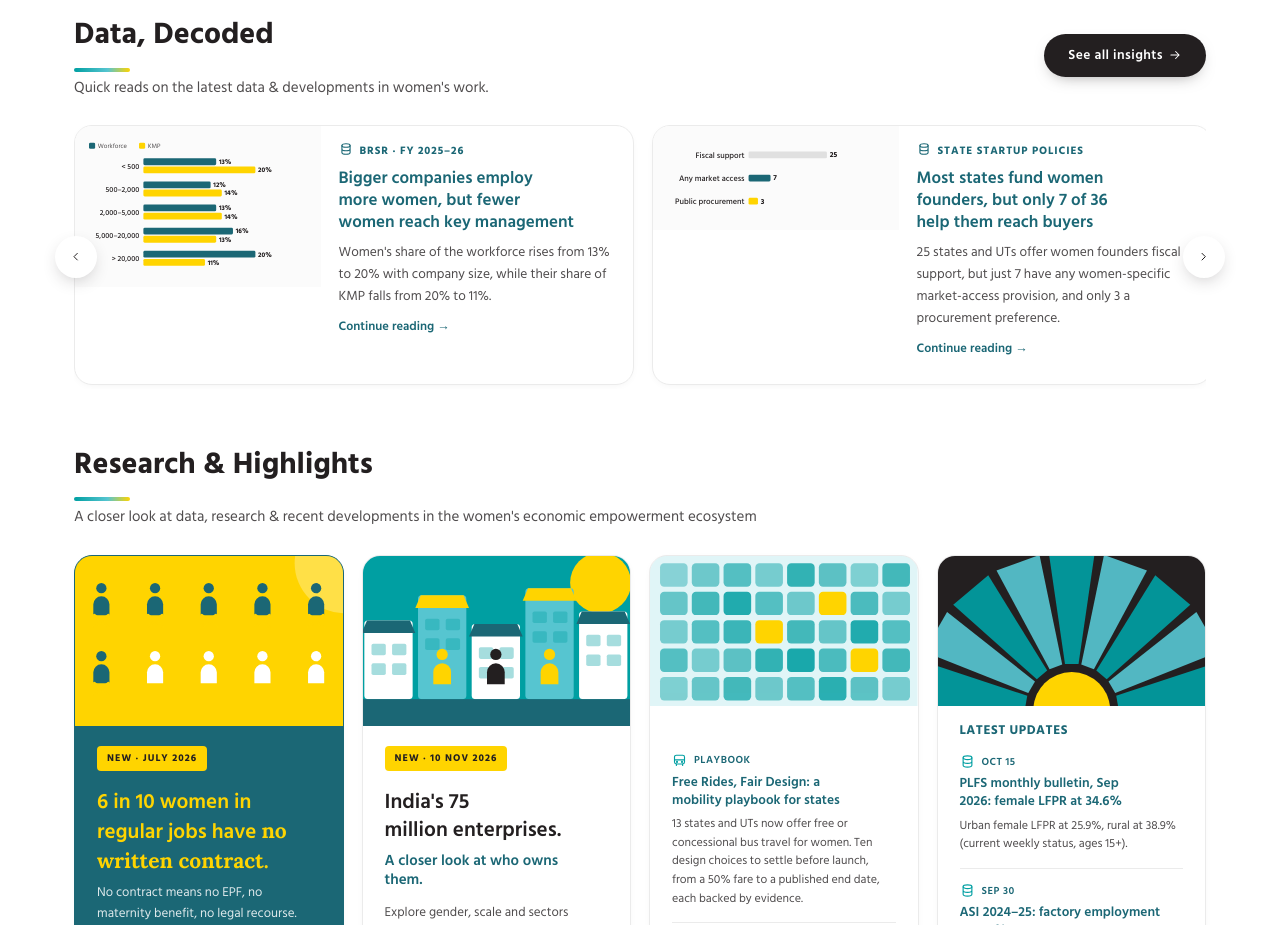
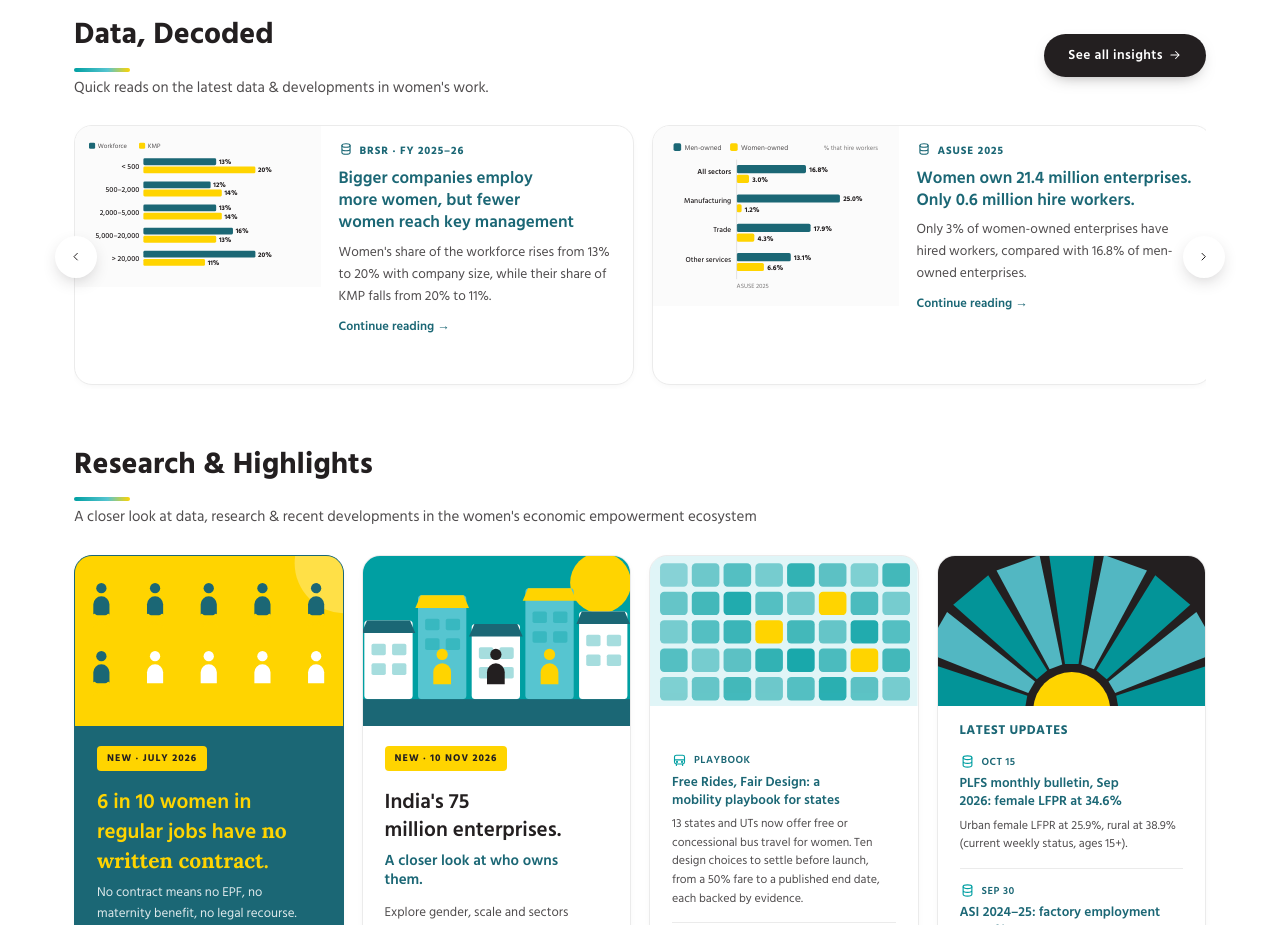
Before and after one commit to TheUdaitiFoundation-DataHub/DataHub, a plain HTML site: page index.html in a window 1280 px wide. Shown: the part 1340-2265 px from the top of the page. Drawn offline with Linux system fonts and the light colour scheme.

Commit message:
Add files via upload

```diff
--- a/index.html
+++ b/index.html
@@ -1671,15 +1671,6 @@ footer.sitefoot .foot-bottom .legal{ align-items:center; }
               <div class="insight-date">BRSR · FY 2025–26</div>
               <h3>Bigger companies employ more women, but fewer women reach key management</h3>
               <p>Women&#x27;s share of the workforce rises from 13% to 20% with company size, while their share of KMP falls from 20% to 11%.</p>
-              <span class="insight-more">Continue reading &rarr;</span>
-            </div>
-          </button>
-          <button class="insight-card" data-modal="insight-market-access">
-            <div class="insight-inset"><svg viewBox="0 0 320 112" style="width:100%;height:100%;display:block" preserveAspectRatio="xMidYMid meet" font-family="Hind Siliguri, sans-serif"><text x="114.0" y="26.0" font-size="12" fill="var(--ink)" text-anchor="end" font-weight="500">Fiscal support</text><rect x="120" y="17.0" width="115.3" height="10" rx="2" fill="var(--khadi-300)"/><text x="239.3" y="25.5" font-size="11" fill="var(--ink)" text-anchor="start" font-weight="700">25</text><text x="114.0" y="60.0" font-size="12" fill="var(--ink)" text-anchor="end" font-weight="500">Any market access</text><rect x="120" y="51.0" width="32.3" height="10" rx="2" fill="var(--indigo-900)"/><text x="156.3" y="59.5" font-size="11" fill="var(--ink)" text-anchor="start" font-weight="700">7</text><text x="114.0" y="94.0" font-size="12" fill="var(--ink)" text-anchor="end" font-weight="500">Public procurement</text><rect x="120" y="85.0" width="13.8" height="10" rx="2" fill="var(--turmeric-500)"/><text x="137.8" y="93.5" font-size="11" fill="var(--ink)" text-anchor="start" font-weight="700">3</text></svg></div>
-            <div class="insight-text">
-              <div class="insight-date">State startup policies</div>
-              <h3>Most states fund women founders, but only 7 of 36 help them reach buyers</h3>
-              <p>25 states and UTs offer women founders fiscal support, but just 7 have any women-specific market-access provision, and only 3 a procurement preference.</p>
               <span class="insight-more">Continue reading &rarr;</span>
             </div>
           </button>
```
